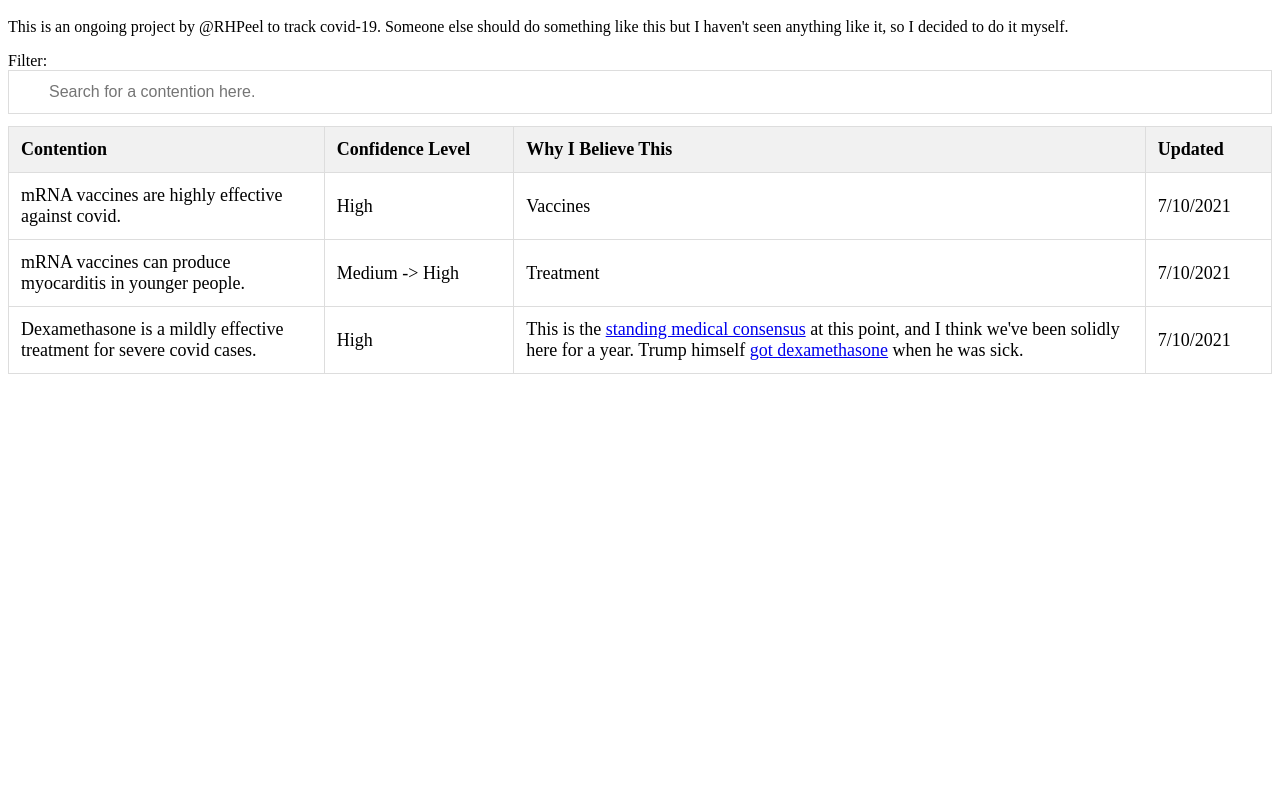
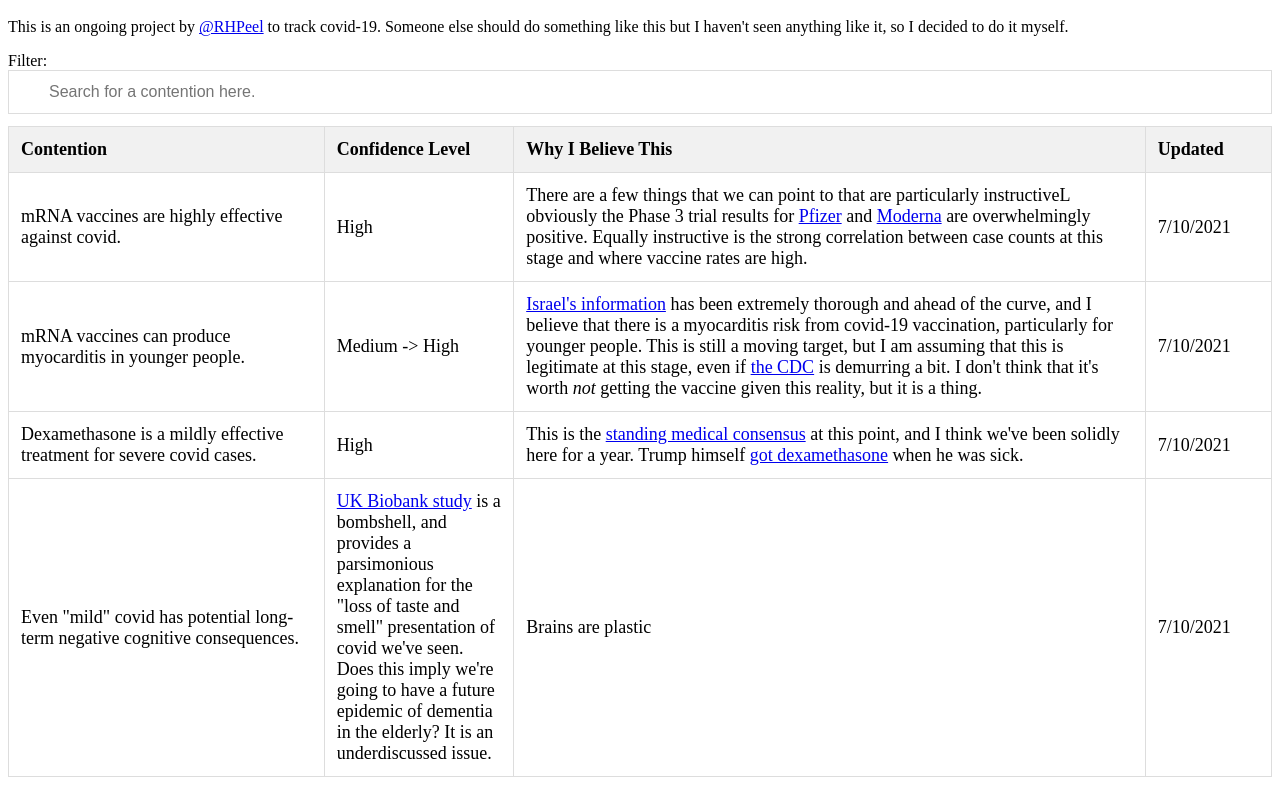
Before and after one commit to RHPeel/rhpeel.github.io, a plain HTML site: page index.html in a window 1280 px wide. Shown: the part 48-833 px from the top of the page. Before the commit the page ends 800 px from the top, so only its background shows below. Drawn offline with Linux system fonts and the light colour scheme.

Commit message:
Update index.html

```diff
--- a/index.html
+++ b/index.html
@@ -38,7 +38,7 @@
   <h1>What I Think I Know About Covid</h1>
 
 
-    <p>This is an ongoing project by @RHPeel to track covid-19. Someone else should do something like this but I haven't seen anything like it, so I decided to do it myself.</p>
+    <p>This is an ongoing project by <a href="https://twitter.com/RHPeel">@RHPeel</a> to track covid-19. Someone else should do something like this but I haven't seen anything like it, so I decided to do it myself.</p>
 Filter: <script>
 function myFunction() {
   // Declare variables
@@ -75,13 +75,13 @@ function myFunction() {
   <tr>
     <td>mRNA vaccines are highly effective against covid.</td>
     <td>High</td>
-    <td>Vaccines</td>
+    <td>There are a few things that we can point to that are particularly instructiveL obviously the Phase 3 trial results for <a href="https://www.pfizer.com/news/press-release/press-release-detail/pfizer-and-biontech-conclude-phase-3-study-covid-19-vaccine">Pfizer</a> and <a href="https://www.modernatx.com/covid19vaccine-eua/providers/clinical-trial-data">Moderna</a> are overwhelmingly positive. Equally instructive is the strong correlation between case counts at this stage and where vaccine rates are high.</td>
     <td>7/10/2021</td>
   </tr>
   <tr>
     <td>mRNA vaccines can produce myocarditis in younger people.</td>
     <td>Medium -> High</td>
-    <td>Treatment</td>
+    <td><a href="https://nymag.com/intelligencer/2021/06/israel-detects-link-between-myocarditis-and-covid-vaccine.html">Israel's information</a> has been extremely thorough and ahead of the curve, and I believe that there is a myocarditis risk from covid-19 vaccination, particularly for younger people. This is still a moving target, but I am assuming that this is legitimate at this stage, even if <a href="https://www.cdc.gov/vaccines/covid-19/clinical-considerations/myocarditis.html">the CDC</a> is demurring a bit. I don't think that it's worth <i>not</i> getting the vaccine given this reality, but it is a thing.</td>
     <td>7/10/2021</td>
   </tr>
     <tr>
@@ -90,6 +90,12 @@ function myFunction() {
     <td>This is the <a href="https://www.pennmedicine.org/updates/blogs/penn-physician-blog/2020/november/dexamethasone-and-covid19">standing medical consensus</a> at this point, and I think we've been solidly here for a year. Trump himself <a href="https://www.msn.com/en-us/health/medical/trump-is-taking-dexamethasone-a-steroid-that-can-give-patients-a-false-sense-of-recovery-followed-by-a-crash/ar-BB19Lr7f">got dexamethasone</a> when he was sick.</td>
     <td>7/10/2021</td>
   </tr>
+    <tr>
+    <td>Even "mild" covid has potential long-term negative cognitive consequences.</td>
+    <td><a href="https://www.verywellmind.com/what-is-brain-plasticity-2794886#:~:text=Brain%20plasticity%2C%20also%20known%20as%20neuroplasticity%2C%20is%20a,suggesting%20that%20the%20brain%20is%20similar%20to%20plastic.>Neuroplasticity</a> is probably doing a lot of the work for us, but it seems increasingly clear that there are serious risks of long-term cognitive decay from covid. This remains one of the bigger gaps in my mind--how effective are the vaccines at preventing these outcomes? But the recent <a href="https://www.medrxiv.org/content/10.1101/2021.06.11.21258690v1">UK Biobank study</a> is a bombshell, and provides a parsimonious explanation for the "loss of taste and smell" presentation of covid we've seen. Does this imply we're going to have a future epidemic of dementia in the elderly? It is an underdiscussed issue.</td>
+    <td>Brains are plastic</td>
+    <td>7/10/2021</td>
+  </tr>
 </tbody></table>
   </body>
 </html>
```
